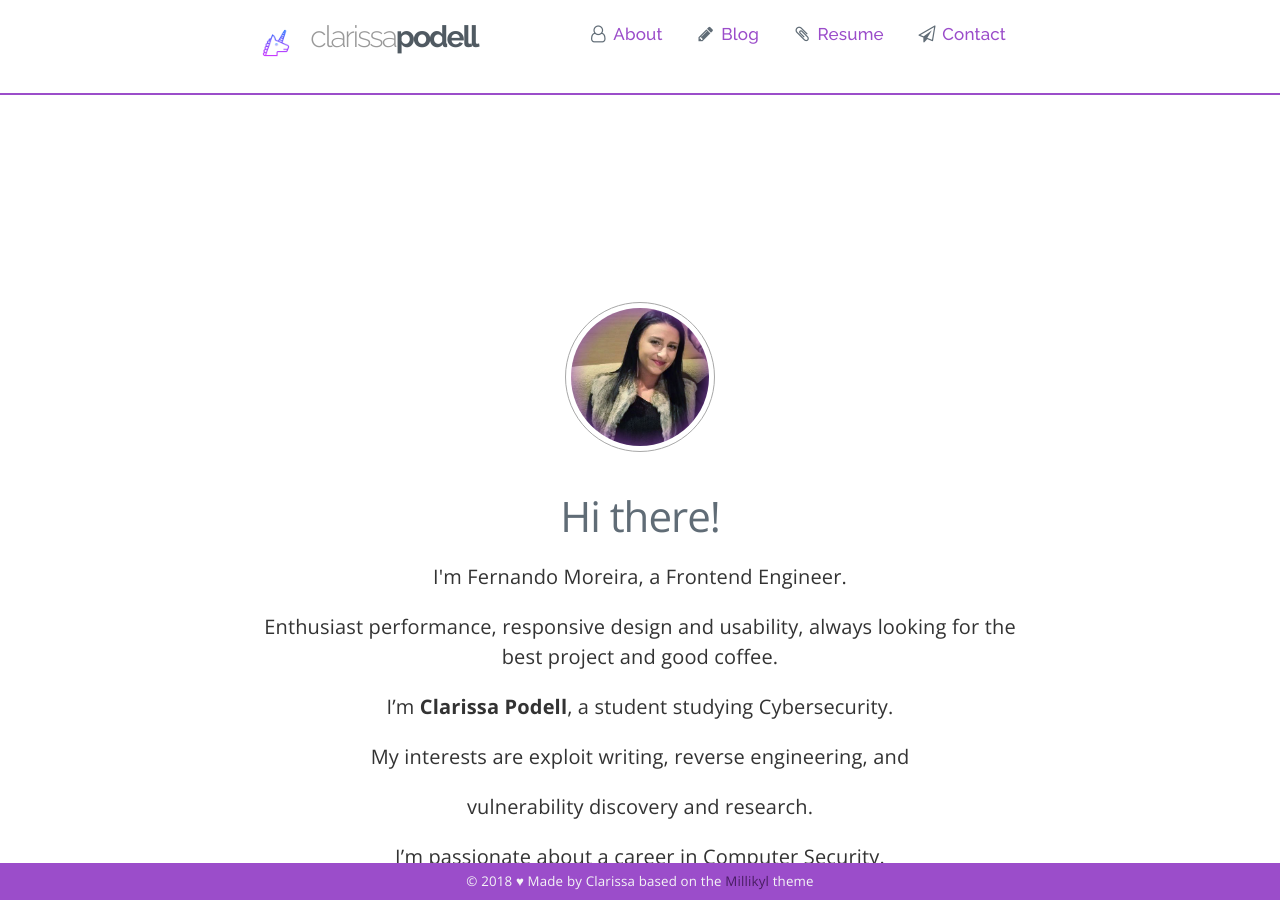
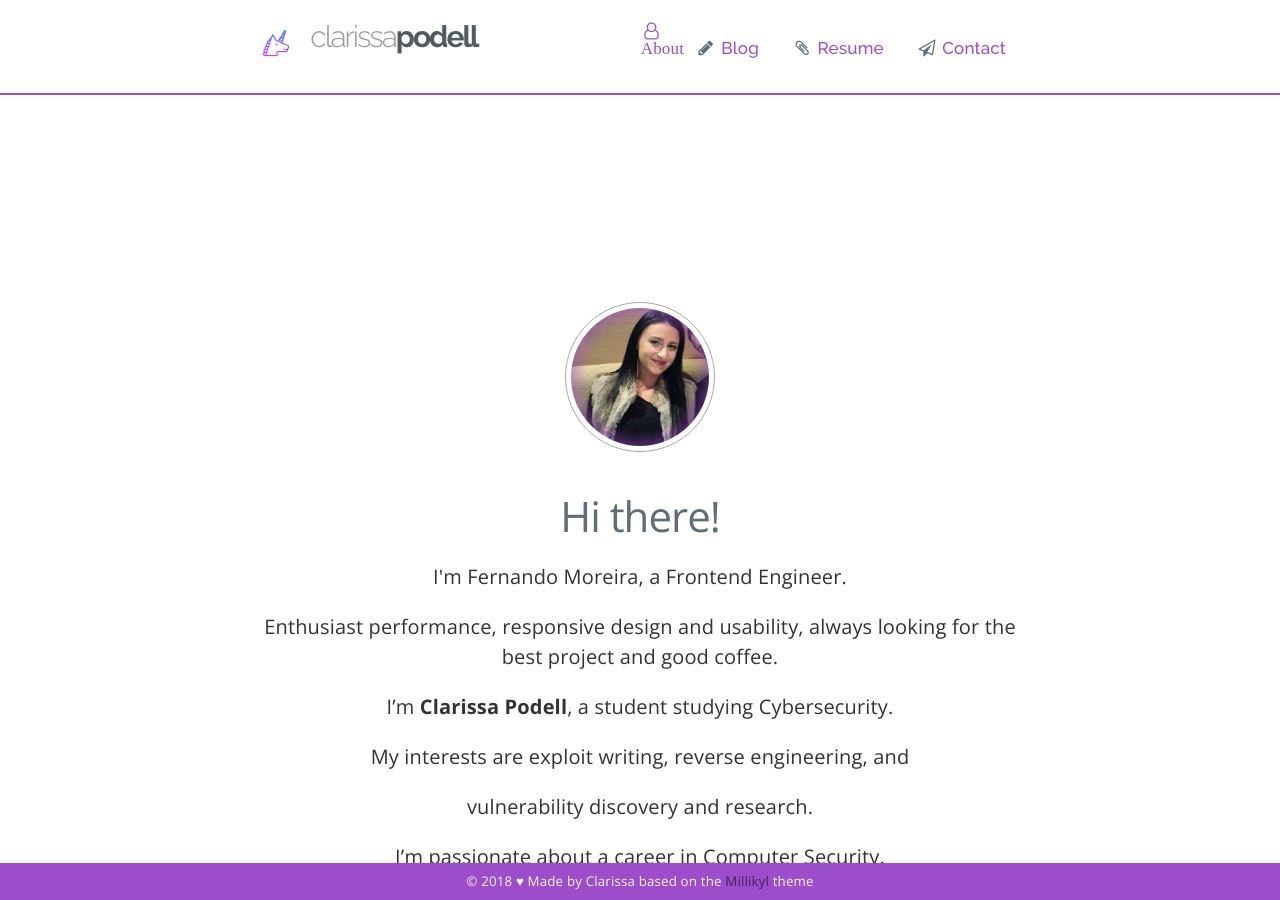
Before and after one commit to c1arissa/c1arissa.github.io, a Jekyll site: the page built from index.md, in a window 1280 px wide and 900 px high. Built offline with Jekyll 4.4.1, drawn with Linux system fonts in a browser that asks for light colours.

Commit message:
Update header.html

```diff
--- a/_includes/header.html
+++ b/_includes/header.html
@@ -21,7 +21,7 @@
 
 <div class="list-group float-right">
   <ul class="navigation-list" id="myTopnav">
-  <li class="navigation-item"><i class="fa fa-user-o fa-fw"></i><a class="list-group-item" href="{{ site.baseurl }}/about"> About</a></li>
+  <li class="navigation-item"><a class="list-group-item" href="{{ site.baseurl }}/about"><i class="fa fa-user-o fa-fw"> About</i></a></li>
   <li class="navigation-item"><i class="fa fa-pencil fa-fw"></i><a class="list-group-item" href="{{ site.baseurl }}/blog"> Blog</a></li>
   <li class="navigation-item"><i class="fa fa-paperclip fa-fw"></i><a class="list-group-item" href="{{ site.baseurl }}/cv"> Resume</a></li>
   <li class="navigation-item"><i class="fa fa-paper-plane-o fa-fw"></i><a class="list-group-item" href="{{ site.baseurl }}/contact"> Contact</a></li>
```
